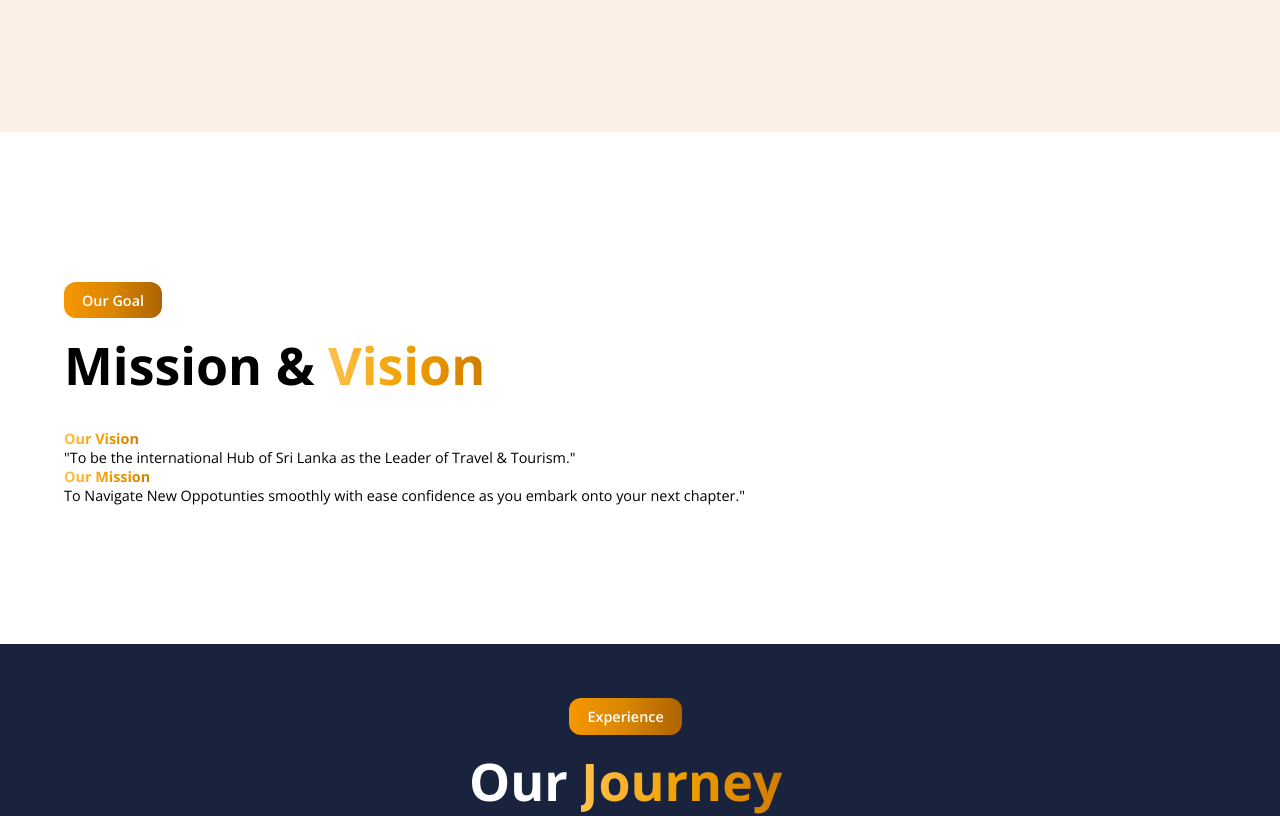
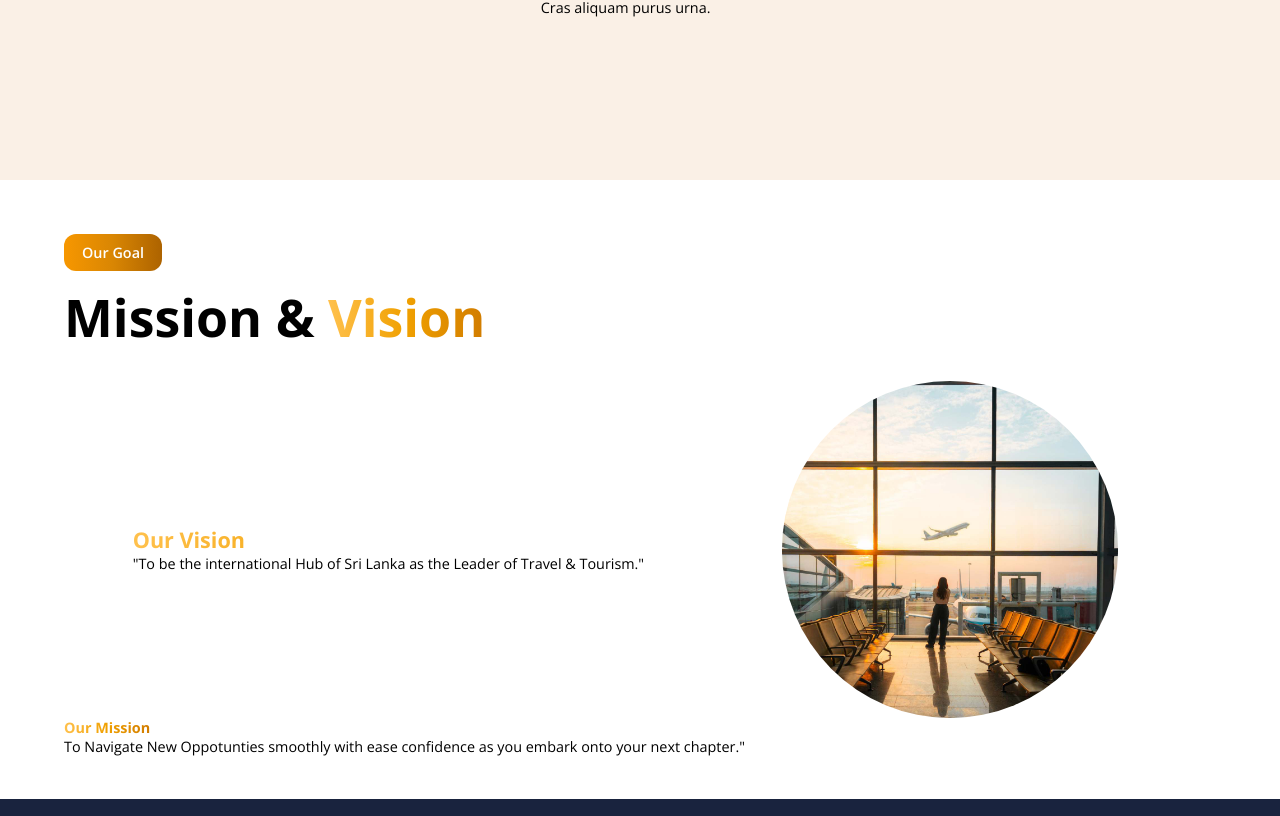
Before and after one commit to reshamsu/AirCeylon, a React (Create React App) app: page /about-us in a window 1280 px wide. Shown: the part 463-1279 px from the top of the page. Built offline with nearby package versions, Linux system fonts and the light colour scheme.

Commit message:
About Section Update

```diff
--- a/src/App.css
+++ b/src/App.css
@@ -1249,7 +1249,7 @@ textarea {
 .about-section4 .container,
 .about-section5 .container,
 .about-section6 .container {
-  min-height: 64vh;
+  min-height: 70vh;
   display: flex;
   align-items: center;
   justify-content: space-between;
--- a/src/pages/About.jsx
+++ b/src/pages/About.jsx
@@ -33,16 +33,21 @@ const About = () => {
             <h1>
               Mission & <span className="gradient-text">Vision </span>
             </h1>
-            <div className="vision">
-              <h4 className="gradient-text">Our Vision</h4>
-              <p>
-                "To be the international Hub of Sri Lanka as the Leader of Travel & Tourism."
-              </p>
+            <div className="vision" style={{ display: "flex", justifyContent: "space-around"}}>
+              <div className="body-text" style={{ display: "flex", flexDirection: "column", justifyContent: "center"}}>
+                <h2 className="gradient-text">Our Vision</h2>
+                <p>
+                  "To be the international Hub of Sri Lanka as the Leader of
+                  Travel & Tourism."
+                </p>
+              </div>
+              <img src="./assets/vision.jpg" alt="vision" style={{ width: "30%", borderRadius: "100%"}}></img>
             </div>
             <div className="mission">
               <h4 className="gradient-text">Our Mission</h4>
               <p>
-                To Navigate New Oppotunties smoothly with ease confidence as you embark onto your next chapter."
+                To Navigate New Oppotunties smoothly with ease confidence as you
+                embark onto your next chapter."
               </p>
             </div>
           </div>
```
Also changed, not shown: public/assets/mission.jpg (added), public/assets/vision.jpg (added).
